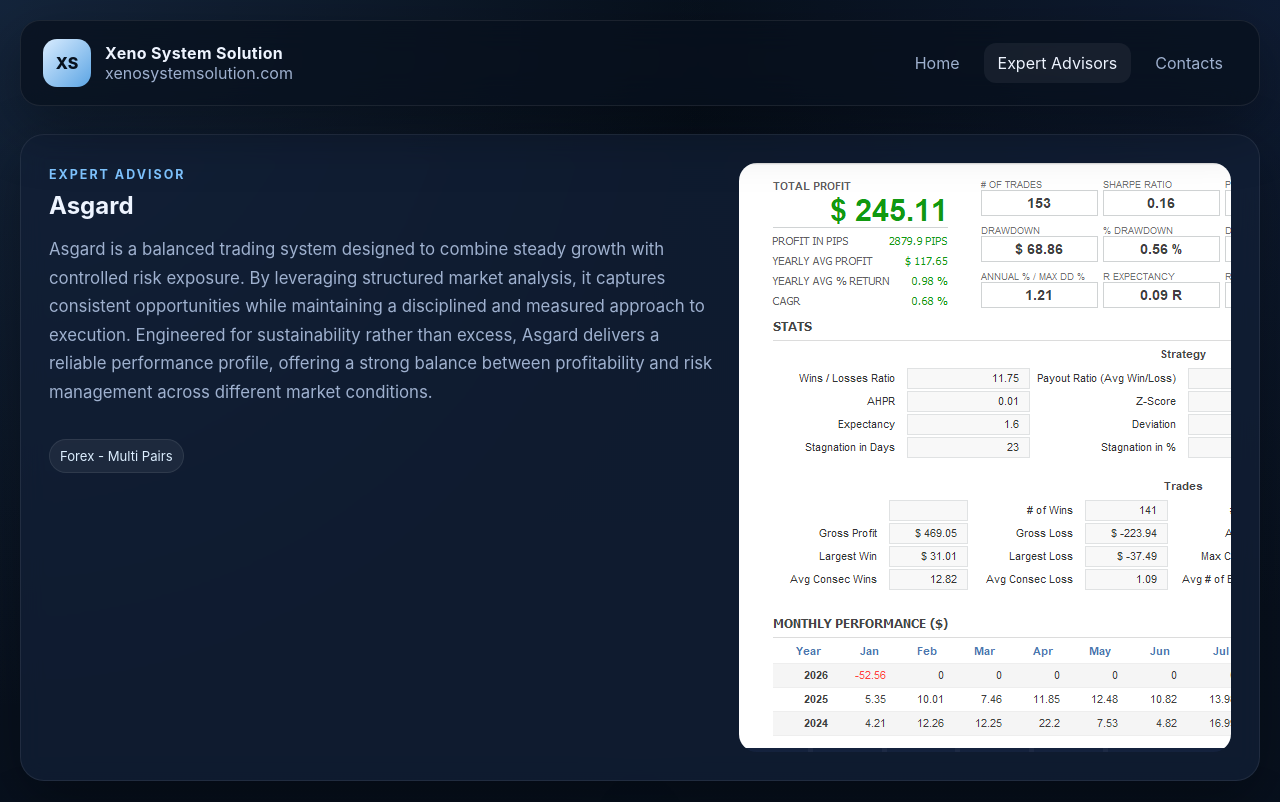
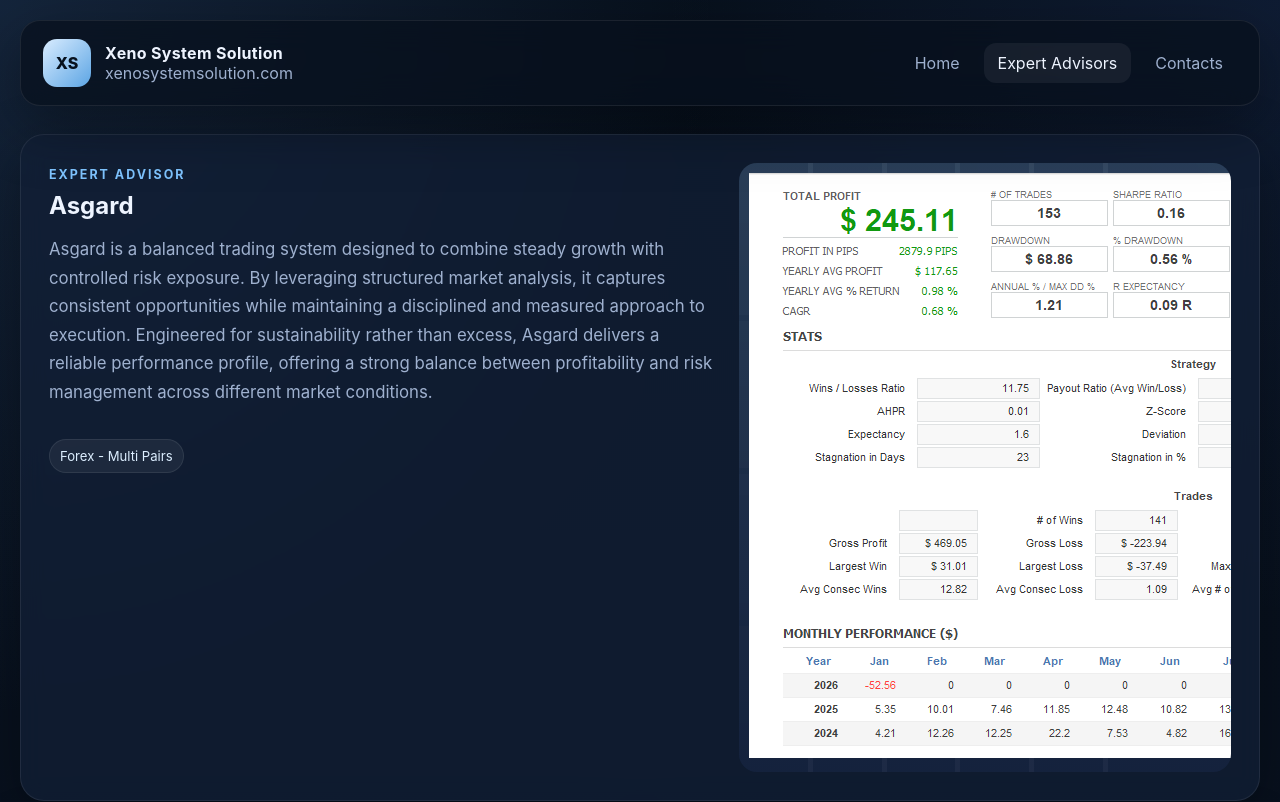
Before and after one commit to giovannimaccioni1989-byte/xeno-system-solution, a React (Vite) app: page /expert-advisors/Asgard in a window 1280 px wide. Shown: the top 802 px of the page. Built offline with nearby package versions, Linux system fonts and the light colour scheme.

Commit message:
Update styles.css

```diff
--- a/src/styles.css
+++ b/src/styles.css
@@ -373,7 +373,9 @@ a {
 }
 
 .advisor-detail-visual {
-  min-height: 320px;
+  height: auto;
+  min-height: unset;
+  padding: 10px;
 }
 
 .detail-grid {
```
